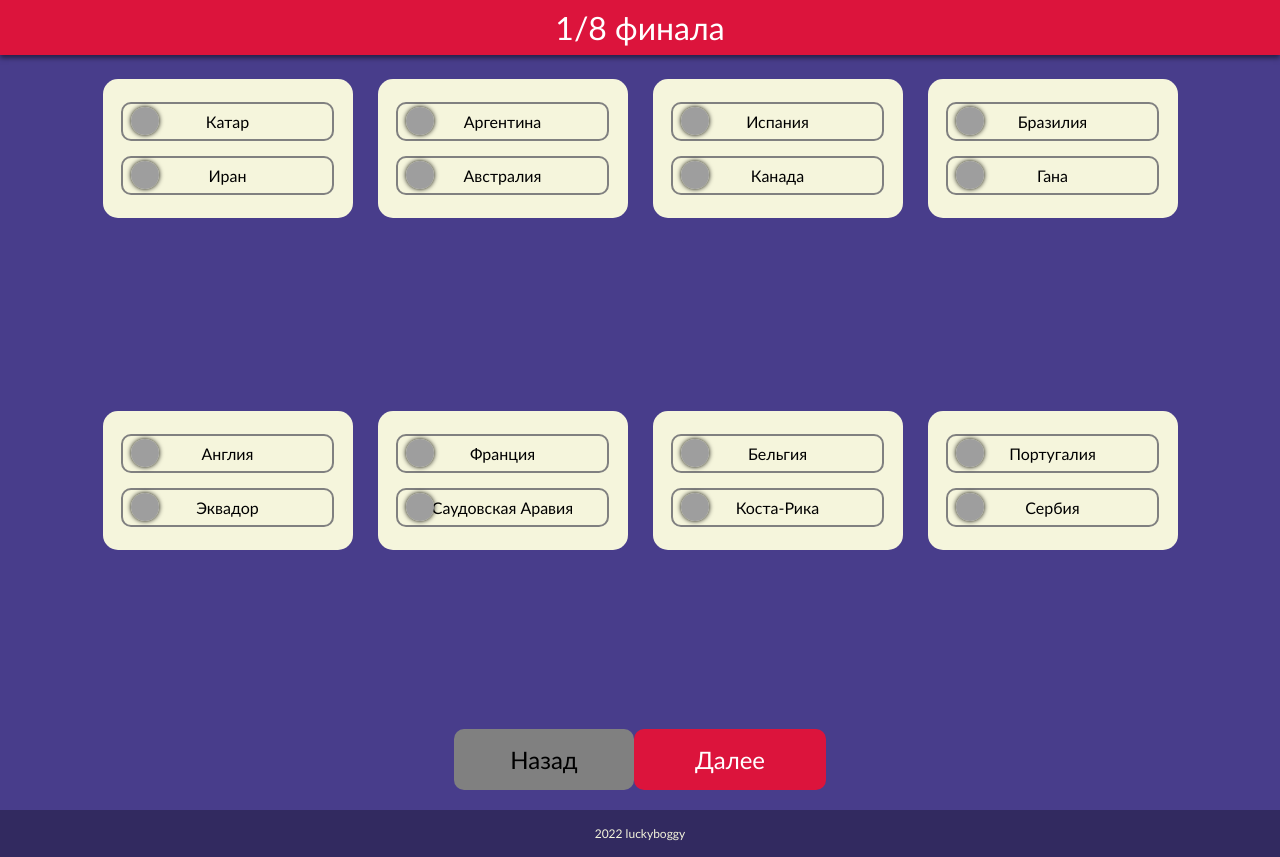
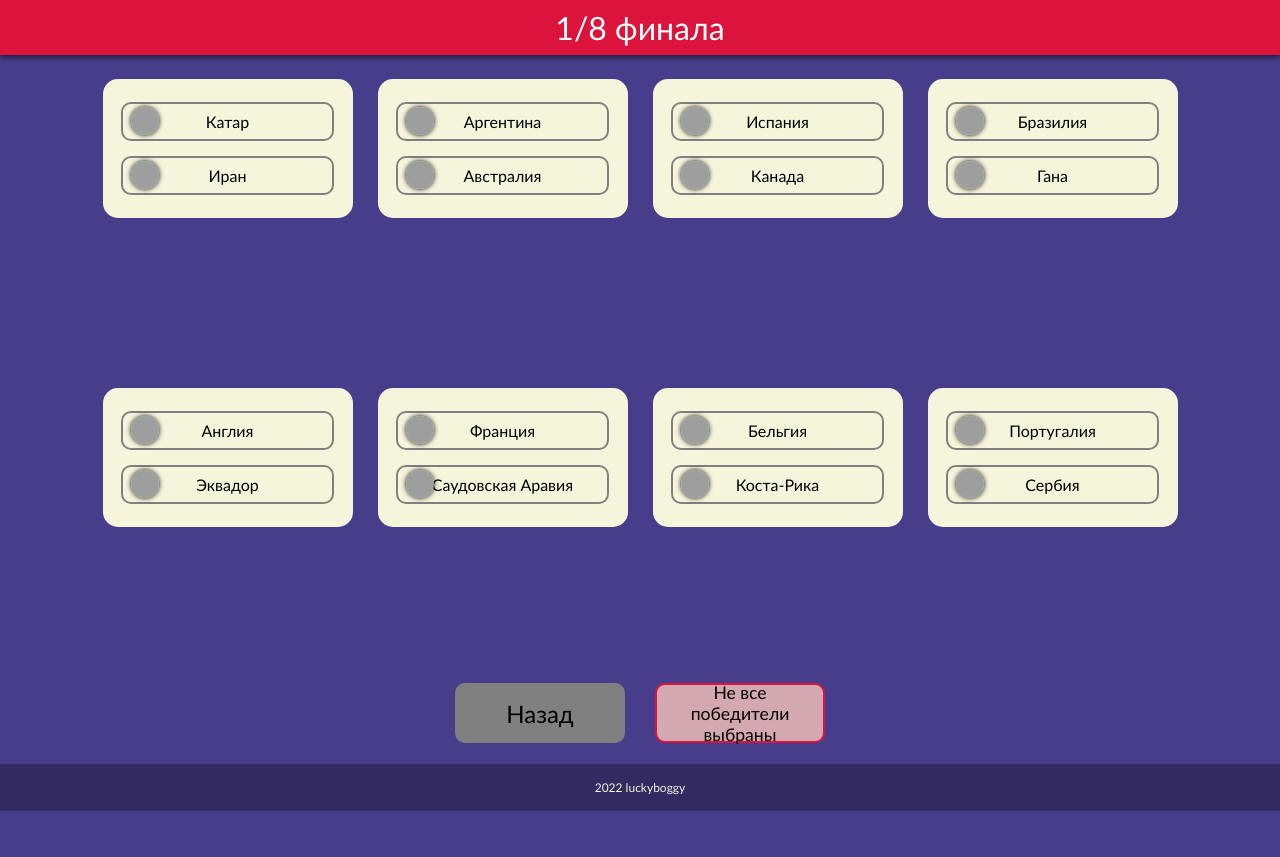
Before and after one commit to luckyboggy/footbal_forecast, a React (Create React App) app: page / in a window 1280 px wide. Both pictures are taken after a click on the button "Далее". After the commit the page ends 811 px from the top, so only its background shows below. Built offline with nearby package versions, Linux system fonts and the light colour scheme; grey boxes are pictures that could not be loaded.

Commit message:
check winners

```diff
--- a/src/App.js
+++ b/src/App.js
@@ -266,7 +266,7 @@ function App() {
       [{ ...winners[4][0], id: 0, win: 0 }, { ...winners[5][0], id: 1, win: 0 }],
       [{ ...winners[6][0], id: 0, win: 0 }, { ...winners[7][0], id: 1, win: 0 }],
     ]
-    setResult({ ...result, quarterfinals: _quarterfinals })
+    setResult({ ...result, quarterfinals: _quarterfinals });
   }
 
   const toSemifinals = () => {
@@ -278,14 +278,14 @@ function App() {
       [{ ...winners[0][0], id: 0, win: 0 }, { ...winners[1][0], id: 1, win: 0 }],
       [{ ...winners[2][0], id: 0, win: 0 }, { ...winners[3][0], id: 1, win: 0 }],
     ]
-    setResult({ ...result, semifinals: _semifinals })
+    setResult({ ...result, semifinals: _semifinals });
   }
 
 
   const toFinal = () => {
     let losers = result.semifinals.map(pair => {
       let lose = pair.filter(i => i.win === 0);
-      return lose
+      return lose;
     })
     let _thirdPlace = [
       [
@@ -296,7 +296,7 @@ function App() {
 
     let winners = result.semifinals.map(pair => {
       let win = pair.filter(i => i.win === 1);
-      return win
+      return win;
     })
 
     let _final = [
@@ -308,7 +308,6 @@ function App() {
 
   const thirdPlaceMatch = () => {
     let _winners = result.winners;
-    console.log(result.thirdPlace[0][0])
     result.thirdPlace[0].forEach(item => {
       if (item.win === 1) {
         _winners[2] = item;
@@ -321,7 +320,6 @@ function App() {
 
   const finalMatch = () => {
     let _winners = result.winners;
-    console.log(result.final[0][0])
     result.final[0].forEach(item => {
       if (item.win === 1) {
         _winners[0] = item;
@@ -366,8 +364,22 @@ function App() {
     }
   }
 
-  const checkAllWinners = () => {
+  const checkAllWinners = (arr) => {
+    let countWin = 0;
+    arr.forEach(pair => {
+      pair.forEach(item => {
+        if (item.win === 1) {
+          countWin += 1;
+        }
+      })
+    });
+    console.log(countWin);
+    console.log(arr.length);
 
+    if (countWin === arr.length) {
+      return true;
+    }
+    return false;
   }
 
   const printResult = () => {
@@ -410,7 +422,12 @@ function App() {
           </div>
           <div className="playOff__buttons">
             <button className="prevStageBtn" onClick={() => { setStage('group'); toTop() }}>Назад</button>
-            <button className="nextStageBtn" onClick={() => { setStage('quarterfinals'); toTop() }}>Далее</button>
+            {
+              checkAllWinners(result.roundOf16)
+                ? <button className="nextStageBtn" onClick={() => { setStage('quarterfinals'); toTop() }}>Далее</button>
+                : <button className="fakeBtn" >Не все победители выбраны</button>
+            }
+
           </div>
         </div>
       }
@@ -426,7 +443,12 @@ function App() {
           </div>
           <div className="playOff__buttons">
             <button className="prevStageBtn" onClick={() => { setStage('round of 16'); toTop() }}>Назад</button>
-            <button className="nextStageBtn" onClick={() => { setStage('semifinals'); toTop() }}>Далее</button>
+            {
+              checkAllWinners(result.quarterfinals)
+                ? <button className="nextStageBtn" onClick={() => { setStage('semifinals'); toTop() }}>Далее</button>
+                : <button className="fakeBtn" >Не все победители выбраны</button>
+            }
+
           </div>
         </div>
       }
@@ -442,7 +464,11 @@ function App() {
           </div>
           <div className="playOff__buttons">
             <button className="prevStageBtn" onClick={() => { setStage('quarterfinals'); toTop() }}>Назад</button>
-            <button className="nextStageBtn" onClick={() => { setStage('third place'); toTop() }}>Далее</button>
+            {
+              checkAllWinners(result.semifinals)
+                ? <button className="nextStageBtn" onClick={() => { setStage('third place'); toTop() }}>Далее</button>
+                : <button className="fakeBtn" >Не все победители выбраны</button>
+            }
           </div>
         </div>
       }
@@ -458,7 +484,12 @@ function App() {
           </div>
           <div className="playOff__buttons">
             <button className="prevStageBtn" onClick={() => { setStage('semifinals'); toTop() }}>Назад</button>
-            <button className="nextStageBtn" onClick={() => { setStage('final'); toTop() }}>Далее</button>
+            {
+              checkAllWinners(result.thirdPlace)
+                ? <button className="nextStageBtn" onClick={() => { setStage('final'); toTop() }}>Далее</button>
+                : <button className="fakeBtn" >Победитель не выбран</button>
+            }
+
           </div>
         </div>
       }
@@ -474,7 +505,13 @@ function App() {
           </div>
           <div className="playOff__buttons">
             <button className="prevStageBtn" onClick={() => { setStage('third place'); toTop() }}>Назад</button>
-            <button className="nextStageBtn" onClick={() => { setStage('results'); toTop() }}>Результаты</button>
+            {
+              checkAllWinners(result.final)
+                ? <button className="nextStageBtn" onClick={() => { setStage('results'); toTop() }}>Результаты</button>
+                : <button className="fakeBtn" >Победитель не выбран</button>
+            }
+
+
           </div>
           {/* <button onClick={printResult}>результаты</button> */}
         </div>
--- a/src/index.scss
+++ b/src/index.scss
@@ -1,6 +1,7 @@
 $backColor: darkslateblue;
 $groupBackColor: beige;
 $groupTitleColor: crimson;
+$fakeButtonColor: #d3a8b1;
 $groupTitleTextColor: #ffffff;
 $prevStageBtn: grey;
 
@@ -37,6 +38,7 @@ footer {
 .groupStage {
   text-align: center;
   width: 100%;
+  min-height: calc(100vh - 46px);
   margin: 0;
   .groupStage__header {
     background-color: $groupTitleColor;
@@ -46,7 +48,7 @@ footer {
     box-shadow: 0px 3px 5px 0px rgba(0, 0, 0, 0.5);
   }
   .groupStage__content {
-    min-height: calc(100vh - 81px - 55px);
+    min-height: calc(100vh - 81px - 55px - 46px);
     @media screen and (min-width: 768px) {
       width: 700px;
       margin: auto;
@@ -64,7 +66,8 @@ footer {
 }
 
 .nextStageBtn {
-  width: 48%;
+  width: 170px;
+  height: 60px;
   max-width: 200px;
   margin: 10px auto;
   padding: 1rem 0.5rem;
@@ -78,7 +81,9 @@ footer {
 }
 
 .prevStageBtn {
-  width: 45%;
+  width: 170px;
+  height: 60px;
+  max-width: 200px;
   margin: 10px auto;
   padding: 1rem 0.5rem;
   border-radius: 10px;
@@ -90,9 +95,26 @@ footer {
   cursor: pointer;
 }
 
+.fakeBtn {
+  width: 170px;
+  height: 60px;
+  max-width: 200px;
+  margin: 10px auto;
+  padding: 1rem 0.5rem;
+  border-radius: 10px;
+  background-color: $fakeButtonColor;
+  color: black;
+  border: 0;
+  font-size: 1.1rem;
+  display: flex;
+  align-items: center;
+  border: 2px solid $groupTitleColor;
+}
+
 .playOff {
   text-align: center;
   width: 100%;
+  min-height: calc(100vh - 46px);
   margin: 0;
   .playOff__header {
     background-color: $groupTitleColor;
@@ -102,7 +124,7 @@ footer {
     box-shadow: 0px 3px 5px 0px rgba(0, 0, 0, 0.5);
   }
   .playOff__content {
-    min-height: calc(100vh - 81px - 55px);
+    min-height: calc(100vh - 81px - 55px - 46px);
     @media screen and (min-width: 768px) {
       width: 700px;
       margin: auto;
@@ -118,9 +140,10 @@ footer {
     }
   }
   .playOff__buttons {
+    display: flex;
     max-width: 400px;
-    margin: auto;
-    text-align: center;
+    margin: 0 auto;
+    justify-content: space-around;
   }
 }
 
@@ -130,6 +153,7 @@ footer {
   margin: 0;
   color: $groupTitleTextColor;
   font-size: 1.5rem;
+  min-height: calc(100vh - 46px);
   .showFull_icon {
     height: 20px;
     width: 20px;
@@ -144,7 +168,7 @@ footer {
     box-shadow: 0px 3px 5px 0px rgba(0, 0, 0, 0.5);
   }
   .results__content {
-    min-height: calc(100vh - 81px - 162px);
+    min-height: calc(100vh - 81px - 162px - 46px);
     .result__winner {
       margin: 10px;
     }
```
